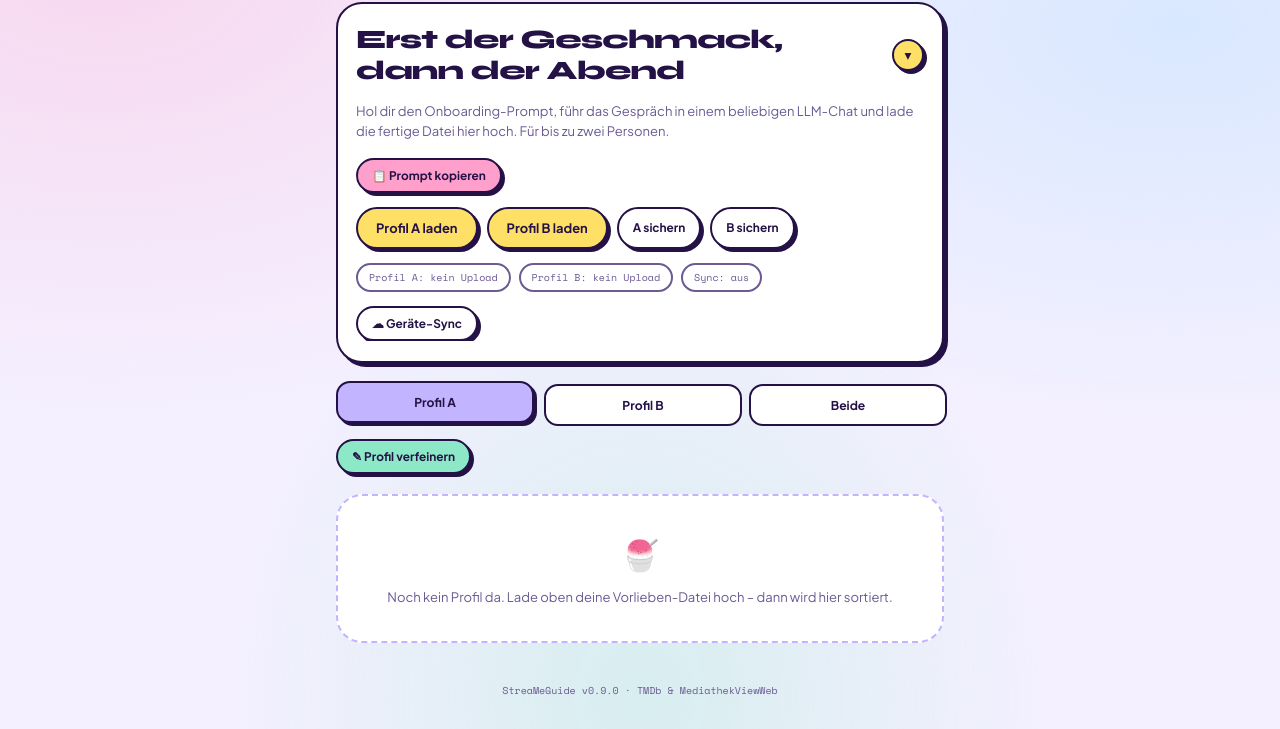
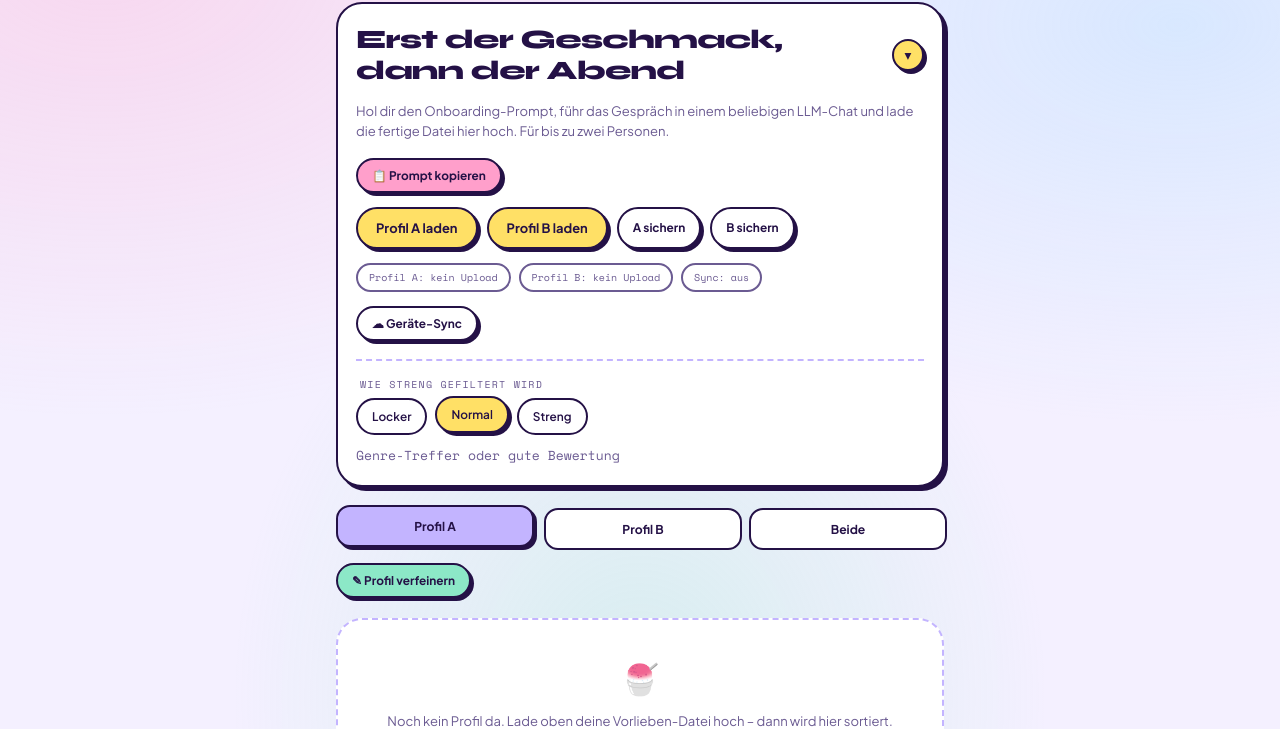
Before and after one commit to buuuuuuuuuuuuuuuu/StreaMeGuide, a plain HTML site: page index.html in a window 1280 px wide. Shown: the part 71-800 px from the top of the page. Drawn offline with nearby package versions, Linux system fonts and the light colour scheme.

Commit message:
Add files via upload

```diff
--- a/app.js
+++ b/app.js
@@ -1,4 +1,4 @@
-const APP_VERSION = "0.9.0";
+const APP_VERSION = "1.0.0";
 const STORAGE_KEY = "streamguide:profiles";
 const RECS_URL = "recommendations.json";
 const RECS_SAMPLE_URL = "recommendations.sample.json";
@@ -16,9 +16,43 @@ const GENRE_POOL = [
   "History", "War", "Western", "Adventure", "Music"
 ];
 
+const VISIBLE_LIMIT = 50;
+const STRICTNESS_KEY = "streamguide:strictness";
+
+// Qualitätsstufen. min_votes verhindert Titel, die nur eine Handvoll
+// Bewertungen haben; requireGenre verlangt eine echte Überschneidung mit
+// den Vorlieben statt nur "nicht ausgeschlossen".
+const STRICTNESS = {
+  locker: {
+    label: "Locker",
+    minVotes: 50,
+    ratingFloor: 0,
+    requireGenre: false,
+    genreOrRating: 0,
+    note: "Breite Auswahl, wenig gefiltert"
+  },
+  normal: {
+    label: "Normal",
+    minVotes: 300,
+    ratingFloor: 6.5,
+    requireGenre: false,
+    genreOrRating: 7.5,   // ohne Genre-Treffer muss die Wertung stimmen
+    note: "Genre-Treffer oder gute Bewertung"
+  },
+  streng: {
+    label: "Streng",
+    minVotes: 1000,
+    ratingFloor: 7.2,
+    requireGenre: true,
+    genreOrRating: 0,
+    note: "Nur Genre-Treffer mit starker Bewertung"
+  }
+};
+
 let state = {
   profiles: { A: null, B: null }, // preferences.json content per slot
   activeView: "A", // "A" | "B" | "both"
+  showAll: false,
   recs: null
 };
 
@@ -113,28 +147,65 @@ function qualifyingProviders(item) {
   return out;
 }
 
+function currentStrictness() {
+  const key = localStorage.getItem(STRICTNESS_KEY) || "normal";
+  return STRICTNESS[key] ? key : "normal";
+}
+
 function scoreForProfile(item, prefs, lovedWeights, excludedKeys) {
   if (!prefs) return { pass: true, score: item.rating || 0 };
   if (excludedKeys && excludedKeys.has(itemKey(item))) return { pass: false };
+
+  const rules = STRICTNESS[currentStrictness()];
   const genres = item.genres || [];
   const keywords = (item.keywords || []).map(k => k.toLowerCase());
   const hay = ((item.title || "") + " " + (item.overview || "")).toLowerCase();
+  const isMediathek = !!(item.providers && item.providers.mediathek);
 
+  // --- harte Ausschlüsse ---
   if ((prefs.excluded_genres || []).some(g => genres.includes(g))) return { pass: false };
   if ((prefs.keyword_blocks || []).some(k => keywords.includes(k.toLowerCase()) || hay.includes(k.toLowerCase()))) {
     return { pass: false };
   }
-  if (typeof item.rating === "number" && item.rating > 0 && item.rating < (prefs.min_rating ?? 0)) {
-    return { pass: false };
-  }
   if (!qualifyingProviders(item).length) return { pass: false };
 
-  let score = item.rating || 5;
-  (prefs.preferred_genres || []).forEach(g => { if (genres.includes(g)) score += 2; });
+  // --- Qualitätsschwelle ---
+  // Mediathek-Titel haben keine Bewertungen und werden davon ausgenommen,
+  // müssen dafür aber (ab "Normal") thematisch passen.
+  const floor = Math.max(prefs.min_rating ?? 0, rules.ratingFloor);
+  if (!isMediathek) {
+    if (typeof item.rating !== "number" || item.rating <= 0) return { pass: false };
+    if (item.rating < floor) return { pass: false };
+    if ((item.vote_count || 0) < rules.minVotes) return { pass: false };
+  }
+
+  // --- Relevanz: passt es überhaupt zum Geschmack? ---
+  const preferred = prefs.preferred_genres || [];
+  const genreHits = genres.filter(g => preferred.includes(g)).length;
+  const lovedHits = genres.filter(g => (lovedWeights[g] || 0) > 0).length;
+  const relevant = genreHits > 0 || lovedHits > 0;
+
+  if (rules.requireGenre && !relevant) return { pass: false };
+  if (!rules.requireGenre && rules.genreOrRating > 0 && !relevant) {
+    // Ohne thematischen Treffer nur durchlassen, wenn die Wertung überzeugt
+    if (isMediathek) return { pass: false };
+    if ((item.rating || 0) < rules.genreOrRating) return { pass: false };
+  }
+
+  // Genres, die aus abgelehnten Titeln stammen, führen zum Ausschluss
+  const negative = genres.reduce((sum, g) => sum + Math.min(lovedWeights[g] || 0, 0), 0);
+  if (negative <= -1.5) return { pass: false };
+
+  // --- Punktevergabe ---
+  let score = item.rating || 6;
+  score += genreHits * 2;
   (prefs.keyword_boosts || []).forEach(k => {
     if (keywords.includes(k.toLowerCase()) || hay.includes(k.toLowerCase())) score += 1.5;
   });
-  genres.forEach(g => { if (lovedWeights[g]) score += lovedWeights[g] * 0.8; });
+  genres.forEach(g => { score += (lovedWeights[g] || 0) * 0.8; });
+
+  // Viele Bewertungen sprechen für Verlässlichkeit, aber nur leicht
+  if (!isMediathek && (item.vote_count || 0) > 3000) score += 0.4;
 
   return { pass: true, score };
 }
@@ -180,7 +251,7 @@ function renderProfileSwitch() {
     b.textContent = o.label;
     if (o.cls) b.classList.add(o.cls);
     if (state.activeView === o.key) b.classList.add("active");
-    b.onclick = () => { state.activeView = o.key; render(); };
+    b.onclick = () => { state.activeView = o.key; state.showAll = false; render(); };
     el.appendChild(b);
   });
 }
@@ -256,8 +327,13 @@ function render() {
     </div>
   `;
 
+  // Auf die besten Treffer begrenzen; der Rest ist über einen Button
+  // erreichbar. rest ist bereits nach Punktzahl sortiert.
+  const shown = state.showAll ? rest : rest.slice(0, VISIBLE_LIMIT);
+  const hiddenCount = rest.length - shown.length;
+
   const groups = { netflix: [], prime: [], mediathek: [] };
-  rest.forEach(entry => {
+  shown.forEach(entry => {
     qualifyingProviders(entry.item).forEach(p => {
       if (!groups[p.key].some(e => itemKey(e.item) === itemKey(entry.item))) groups[p.key].push(entry);
     });
@@ -287,7 +363,20 @@ function render() {
       `;
     });
   });
+  if (hiddenCount > 0) {
+    html += `<button class="btn secondary show-more" id="show-more">Weitere ${hiddenCount} Vorschläge anzeigen</button>`;
+  } else if (state.showAll && rest.length > VISIBLE_LIMIT) {
+    html += `<button class="btn secondary show-more" id="show-more">Auf die besten ${VISIBLE_LIMIT} zurück</button>`;
+  }
+
   listSlot.innerHTML = html;
+
+  const moreBtn = listSlot.querySelector("#show-more");
+  if (moreBtn) moreBtn.onclick = () => {
+    state.showAll = !state.showAll;
+    render();
+    if (!state.showAll) window.scrollTo({ top: 0, behavior: "smooth" });
+  };
 
   listSlot.querySelectorAll(".love-btn").forEach(btn => {
     btn.onclick = (ev) => {
@@ -624,6 +713,26 @@ function renderRefineView() {
   });
 }
 
+function renderStrictness() {
+  const row = document.getElementById("strictness-row");
+  const note = document.getElementById("strictness-note");
+  if (!row) return;
+  const current = currentStrictness();
+  row.innerHTML = Object.entries(STRICTNESS).map(([key, cfg]) =>
+    `<button class="chip strictness-chip ${key === current ? "active" : ""}" data-k="${key}">${cfg.label}</button>`
+  ).join("");
+  note.textContent = STRICTNESS[current].note;
+
+  row.querySelectorAll(".strictness-chip").forEach(chip => {
+    chip.onclick = () => {
+      localStorage.setItem(STRICTNESS_KEY, chip.dataset.k);
+      state.showAll = false;
+      renderStrictness();
+      render();
+    };
+  });
+}
+
 // ---------- Setup-Kachel auf-/zuklappen ----------
 const PANEL_KEY = "streamguide:panelOpen";
 
@@ -749,6 +858,7 @@ async function init() {
   document.getElementById("sync-btn").onclick = () => openSyncDialog();
 
   initPanel();
+  renderStrictness();
 
   state.recs = await loadRecommendations();
   document.getElementById("generated-at").textContent = state.recs.generated_at
--- a/index.html
+++ b/index.html
@@ -52,6 +52,12 @@
       <div class="upload-row" style="margin-top:14px;">
         <button class="btn secondary small" id="sync-btn">☁︎ Geräte-Sync</button>
       </div>
+
+      <div class="strictness">
+        <span class="field-label">Wie streng gefiltert wird</span>
+        <div class="filters" id="strictness-row"></div>
+        <p class="strictness-note" id="strictness-note"></p>
+      </div>
     </div>
   </section>
 
--- a/service-worker.js
+++ b/service-worker.js
@@ -1,4 +1,4 @@
-const APP_VERSION = "0.9.0";
+const APP_VERSION = "1.0.0";
 const CACHE_NAME = `streamguide-v${APP_VERSION}`;
 const SHELL_FILES = [
   "./",
--- a/style.css
+++ b/style.css
@@ -737,6 +737,28 @@ footer{
   color: var(--ink-soft);
 }
 
+/* ---------- Strenge-Regler ---------- */
+.strictness{
+  margin-top: 18px;
+  padding-top: 16px;
+  border-top: 2.5px dashed var(--lavender);
+}
+.filters{ display:flex; gap: 8px; flex-wrap: wrap; }
+.strictness-note{
+  margin: 10px 0 0 !important;
+  font-family:'Space Mono', monospace;
+  font-size: 10px;
+  color: var(--ink-soft);
+}
+
+/* ---------- Mehr anzeigen ---------- */
+.show-more{
+  display: flex;
+  width: 100%;
+  margin-top: 22px;
+  background: var(--lavender);
+}
+
 /* ---------- Zugänglichkeit ---------- */
 :focus-visible{
   outline: 3px solid var(--ink);
```
Also changed, not shown: 1 other file.
